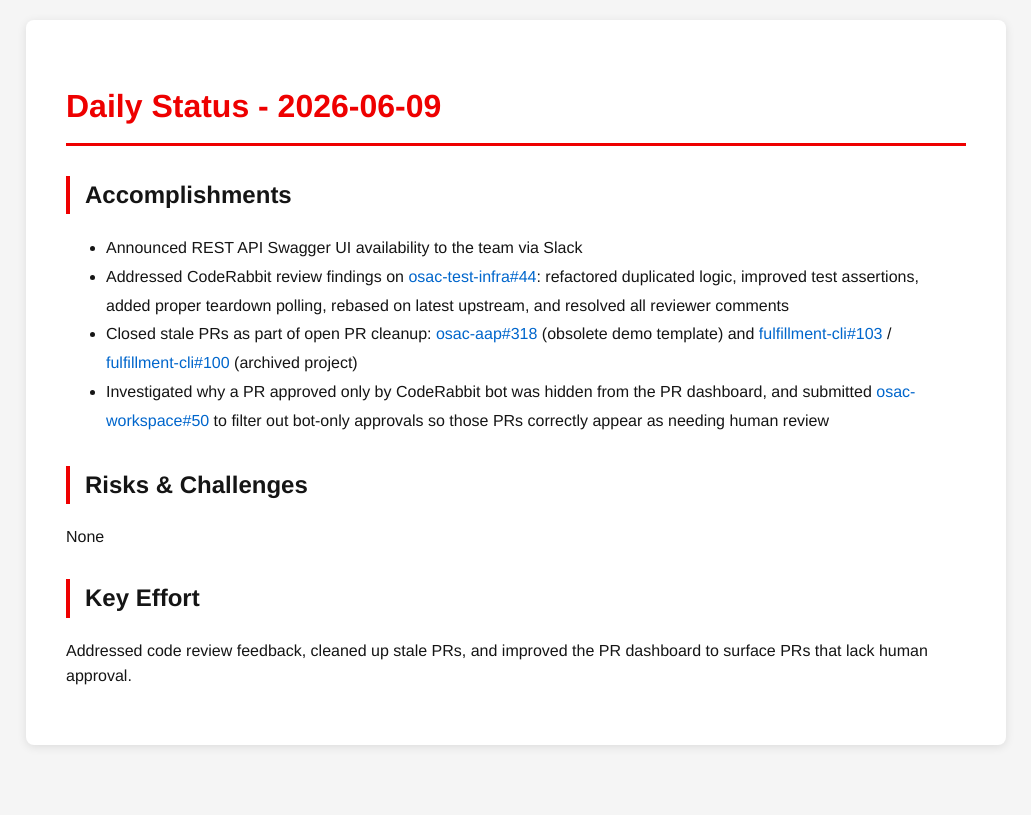
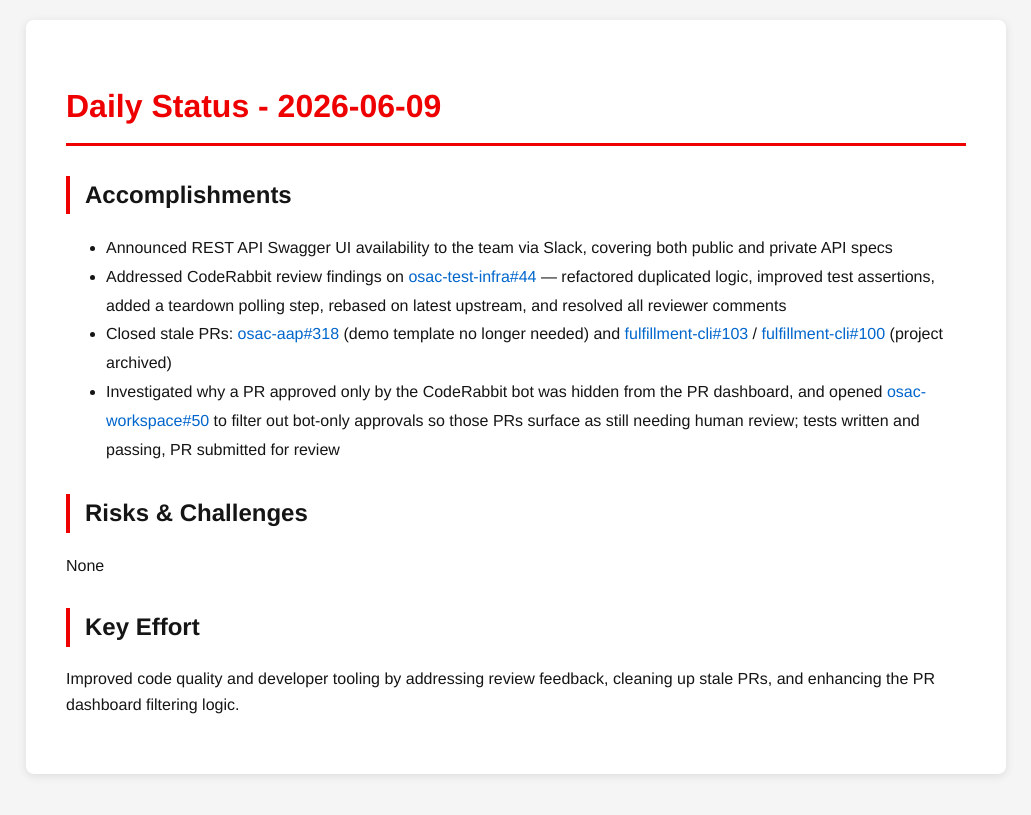
Before and after one commit to tzvatot/daily-status, a Jekyll site: the page built from 2026-06-09.md, in a window 1280 px wide. Shown: the top 815 px of the page, without its empty margins (124-1155 px from the left). Built offline with Jekyll 4.4.1, drawn with Linux system fonts in a browser that asks for light colours.

Commit message:
Daily status update - 2026-06-09

```diff
--- a/2026-06-09.md
+++ b/2026-06-09.md
@@ -7,13 +7,13 @@
 # Daily Status - 2026-06-09
 
 ## Accomplishments
-- Announced REST API Swagger UI availability to the team via Slack
-- Addressed CodeRabbit review findings on [osac-test-infra#44](https://github.com/osac-project/osac-test-infra/pull/44): refactored duplicated logic, improved test assertions, added proper teardown polling, rebased on latest upstream, and resolved all reviewer comments
-- Closed stale PRs as part of open PR cleanup: [osac-aap#318](https://github.com/osac-project/osac-aap/pull/318) (obsolete demo template) and [fulfillment-cli#103](https://github.com/osac-project/fulfillment-cli/pull/103) / [fulfillment-cli#100](https://github.com/osac-project/fulfillment-cli/pull/100) (archived project)
-- Investigated why a PR approved only by CodeRabbit bot was hidden from the PR dashboard, and submitted [osac-workspace#50](https://github.com/osac-project/osac-workspace/pull/50) to filter out bot-only approvals so those PRs correctly appear as needing human review
+- Announced REST API Swagger UI availability to the team via Slack, covering both public and private API specs
+- Addressed CodeRabbit review findings on [osac-test-infra#44](https://github.com/osac-project/osac-test-infra/pull/44) — refactored duplicated logic, improved test assertions, added a teardown polling step, rebased on latest upstream, and resolved all reviewer comments
+- Closed stale PRs: [osac-aap#318](https://github.com/osac-project/osac-aap/pull/318) (demo template no longer needed) and [fulfillment-cli#103](https://github.com/osac-project/fulfillment-cli/pull/103) / [fulfillment-cli#100](https://github.com/osac-project/fulfillment-cli/pull/100) (project archived)
+- Investigated why a PR approved only by the CodeRabbit bot was hidden from the PR dashboard, and opened [osac-workspace#50](https://github.com/osac-project/osac-workspace/pull/50) to filter out bot-only approvals so those PRs surface as still needing human review; tests written and passing, PR submitted for review
 
 ## Risks & Challenges
 None
 
 ## Key Effort
-Addressed code review feedback, cleaned up stale PRs, and improved the PR dashboard to surface PRs that lack human approval.
+Improved code quality and developer tooling by addressing review feedback, cleaning up stale PRs, and enhancing the PR dashboard filtering logic.
```
